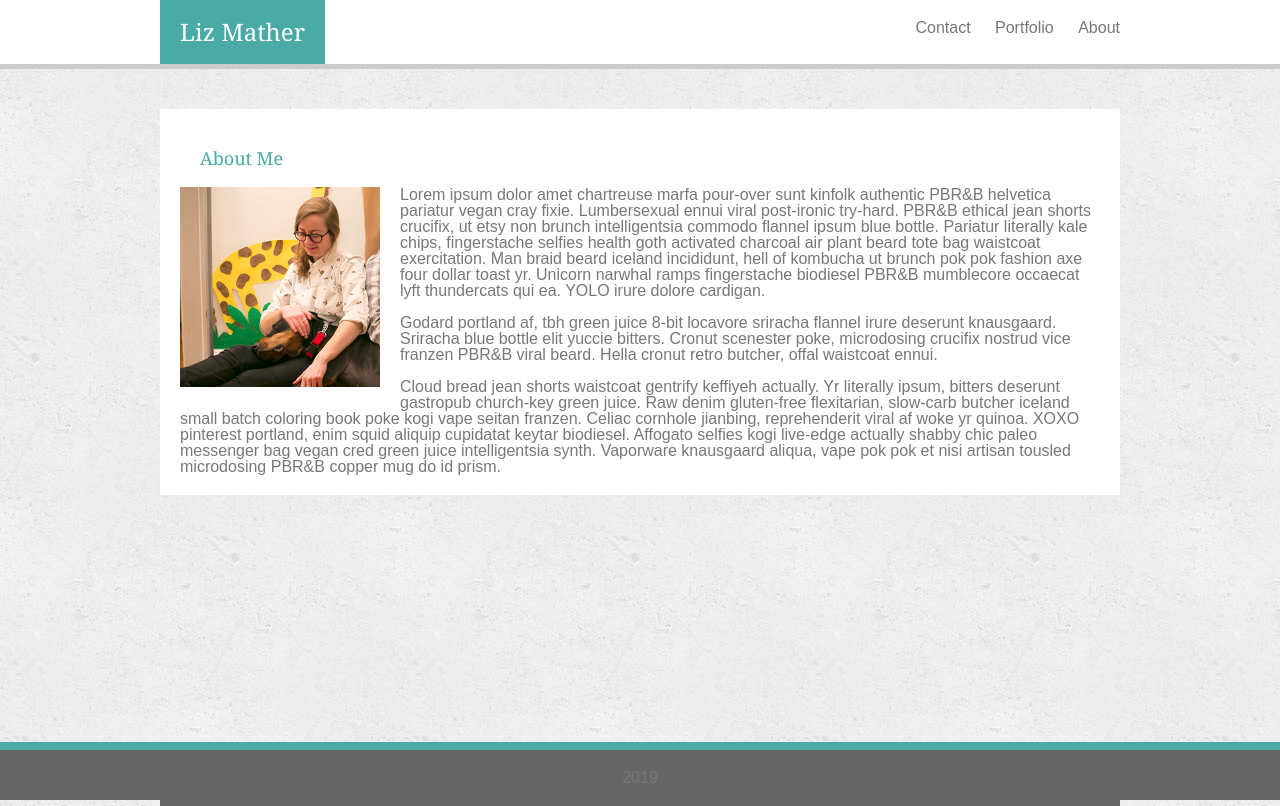
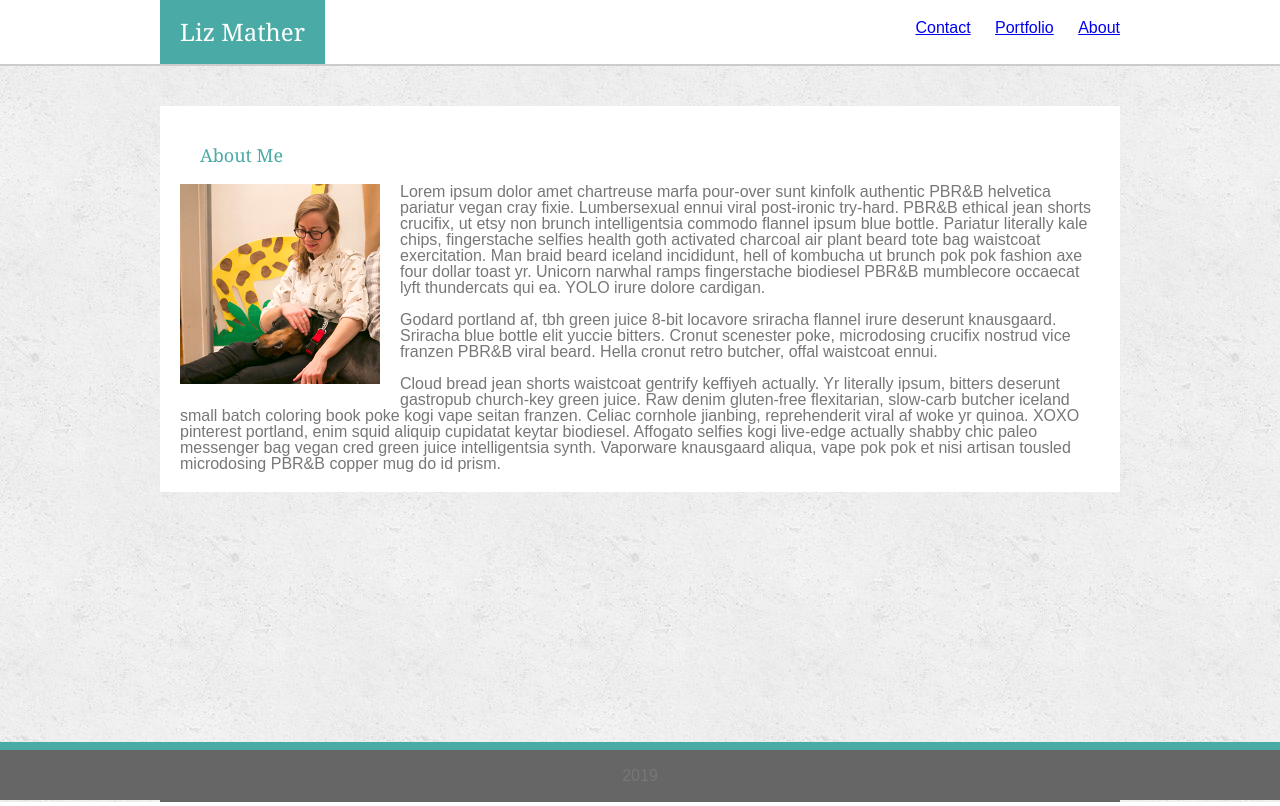
Before and after one commit to elmather89/Basic-Portfolio, a plain HTML site: page index.html in a window 1280 px wide. Drawn offline with Linux system fonts and the light colour scheme.

Commit message:
redoing html for portfolio and contact pages

```diff
--- a/assets/css/style.css
+++ b/assets/css/style.css
@@ -10,7 +10,7 @@ header {
     background-color: #ffffff;
     margin: 0 0 40px 0;
     border-bottom-color: #cccccc;
-    border-bottom-width: 5px;
+    border-bottom-width: 2px;
     border-bottom-style: solid;
 }
 
@@ -35,7 +35,11 @@ ul {
 
 li {
     display: inline-block;
-    margin: 20px 0 0 20px;
+    padding: 20px 0 20px 20px;
+}
+
+li a {
+
 }
 
 .img1 {
@@ -74,9 +78,14 @@ footer {
 }
 
 #footer-style {
+    padding: 18px;
     background-color: #666666;
-    height: auto;
-    padding: 20px;
     clear: left;
+    flex-shrink: 0;
+}
 
+/***************** Portfolio Gallery Grid Styels ********/
+#column {
+    display: inline-block;
+    float: left;
 }
--- a/index.html
+++ b/index.html
@@ -14,13 +14,13 @@
         <h1>Liz Mather</h1>
         <ul>
             <li>
-                Contact
+                <a href="contact.html">Contact</a>
             </li>
             <li>
-                Portfolio
+                <a href="portfolio.html">Portfolio</a>
             </li>
             <li>
-                About
+                <a href="index.html">About</a>
             </li>
         </ul>
         </div>
@@ -31,7 +31,7 @@
         <div id="about1">
         <h2>About Me</h2>
         </div>
-        <img class="img1" src="../Basic-Portfolio/assets/images/roverProfile.jpg" alt="Profile picture" width="200px" height="auto">
+        <img class="img1" src="assets/images/roverProfile.jpg" alt="Profile picture" width="200px" height="auto">
         <p>Lorem ipsum dolor amet chartreuse marfa pour-over sunt kinfolk authentic PBR&B helvetica pariatur vegan cray fixie. Lumbersexual ennui viral post-ironic try-hard. PBR&B ethical jean shorts crucifix, ut etsy non brunch intelligentsia commodo flannel ipsum blue bottle. Pariatur literally kale chips, fingerstache selfies health goth activated charcoal air plant beard tote bag waistcoat exercitation. Man braid beard iceland incididunt, hell of kombucha ut brunch pok pok fashion axe four dollar toast yr. Unicorn narwhal ramps fingerstache biodiesel PBR&B mumblecore occaecat lyft thundercats qui ea. YOLO irure dolore cardigan.<br>
             <br>
             Godard portland af, tbh green juice 8-bit locavore sriracha flannel irure deserunt knausgaard. Sriracha blue bottle elit yuccie bitters. Cronut scenester poke, microdosing crucifix nostrud vice franzen PBR&B viral beard. Hella cronut retro butcher, offal waistcoat ennui.<br>
```
